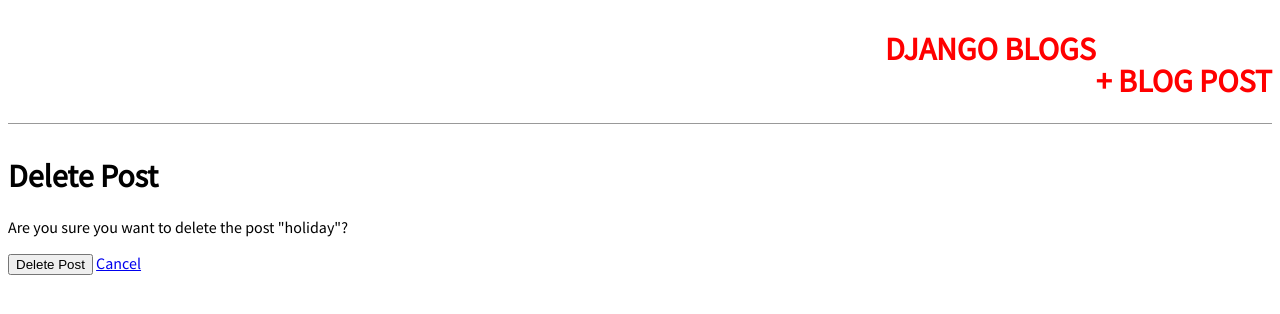
After one commit to tejas-mathangi/blog-django-project, a Django app: page /post/2/delete/ in a window 1280 px wide. The commit adds this page. Shown: the top 314 px of the page. Run offline with Django 5.2, Linux system fonts and the light colour scheme; data comes from the database, SQL or seed files in the repository; both versions use the stored data as it was after the commit.

Commit message:
delete post added

```diff
--- a/blog/urls.py
+++ b/blog/urls.py
@@ -1,10 +1,11 @@
 from django.urls import path
 
-from .views import BlogListView ,BlogDetailView ,BlogCreateView , BlogUpdateView
+from .views import BlogListView ,BlogDetailView ,BlogCreateView , BlogUpdateView , BlogDeleteView
 # blog/urls.py
 urlpatterns = [
     path('', BlogListView.as_view(), name='home'),
     path('post/<int:pk>/', BlogDetailView.as_view(), name='post_detail'),
     path('post/new/', BlogCreateView.as_view(), name='post_new'),
     path('post/<int:pk>/edit/', BlogUpdateView.as_view(), name='post_edit'),
+    path('post/<int:pk>/delete/', BlogDeleteView.as_view(), name='post_delete'),
 ]
--- a/blog/views.py
+++ b/blog/views.py
@@ -4,6 +4,8 @@ from django.shortcuts import render
 from django.views.generic import ListView , DetailView , CreateView , UpdateView, DeleteView
 from . import forms
 from .models import Posts
+
+from django.urls import reverse_lazy # new
 
 class BlogListView(ListView):
     model = Posts
@@ -22,3 +24,9 @@ class BlogUpdateView(UpdateView):
     model = Posts
     fields = ['title', 'body']
     template_name = 'post_edit.html'
+
+class BlogDeleteView(DeleteView):
+    model = Posts
+    template_name = 'post_delete.html'
+    success_url = '/'  # Redirect to home after deletion or
+    # success_url = reverse_lazy('home')  # Use reverse_lazy for class-based views
--- /dev/null
+++ b/templates/post_delete.html
@@ -0,0 +1,13 @@
+{% extends 'base.html' %}
+
+{% block content %}
+<div class="post-form">
+    <h1>Delete Post</h1>
+    <form action="" method="POST" class="post-form">
+        {% csrf_token %}
+        <p>Are you sure you want to delete the post "{{ object.title }}"?</p>
+        <button type="submit" value="Delete">Delete Post</button>
+        <a href="{% url 'post_detail' object.pk %}">Cancel</a>
+    </form>
+</div>
+{% endblock content %}
--- a/templates/post_detail.html
+++ b/templates/post_detail.html
@@ -7,5 +7,7 @@
     </div>
     <div class="post-actions">
         <a href="{% url 'post_edit' object.pk %}">Edit Post</a>
+        <a href="{% url 'post_delete' object.pk %}">Delete Post</a>
+        <a href="{% url 'home' %}">Back to Posts</a>
     </div>
 {% endblock content %}
```
Also changed, not shown: db.sqlite3.
